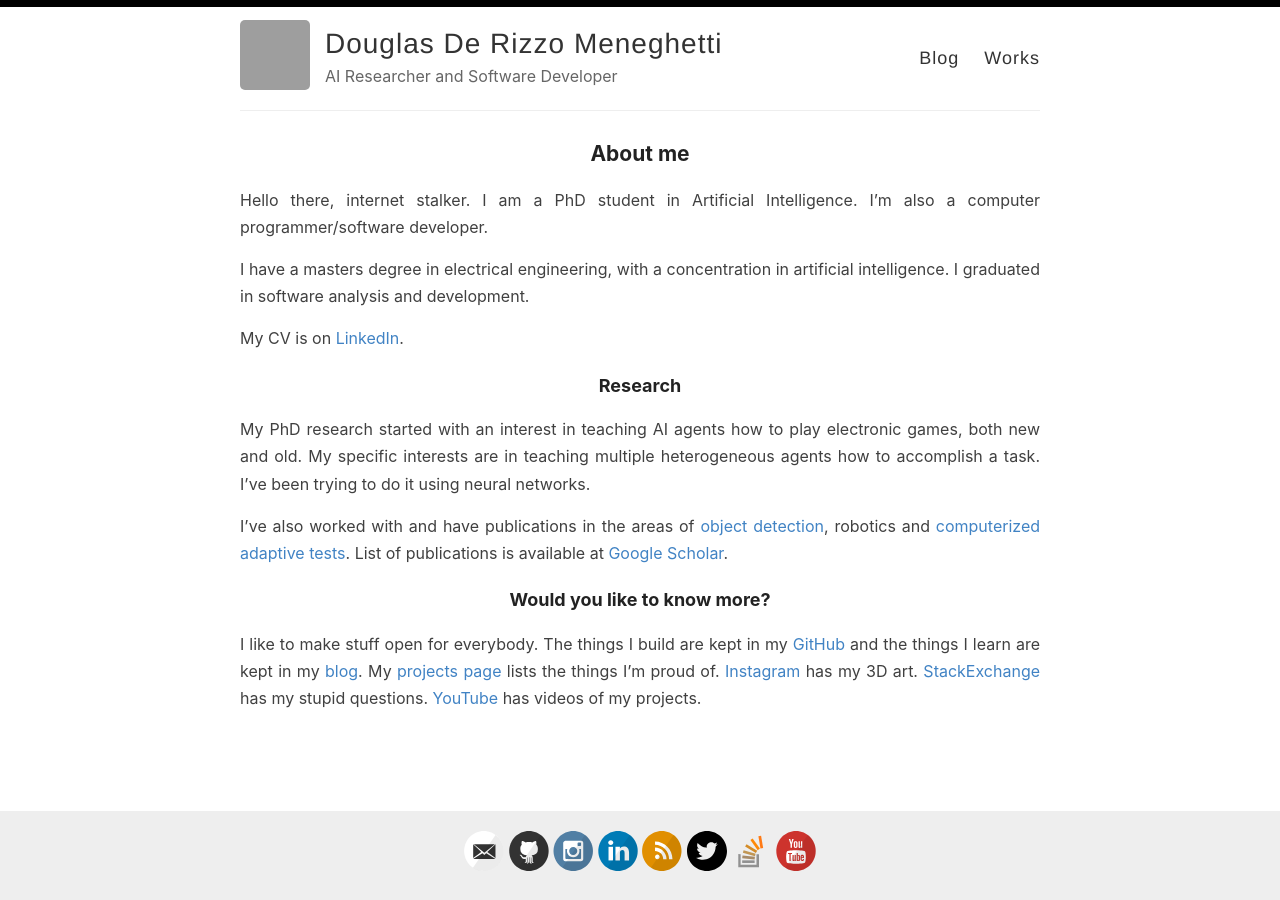
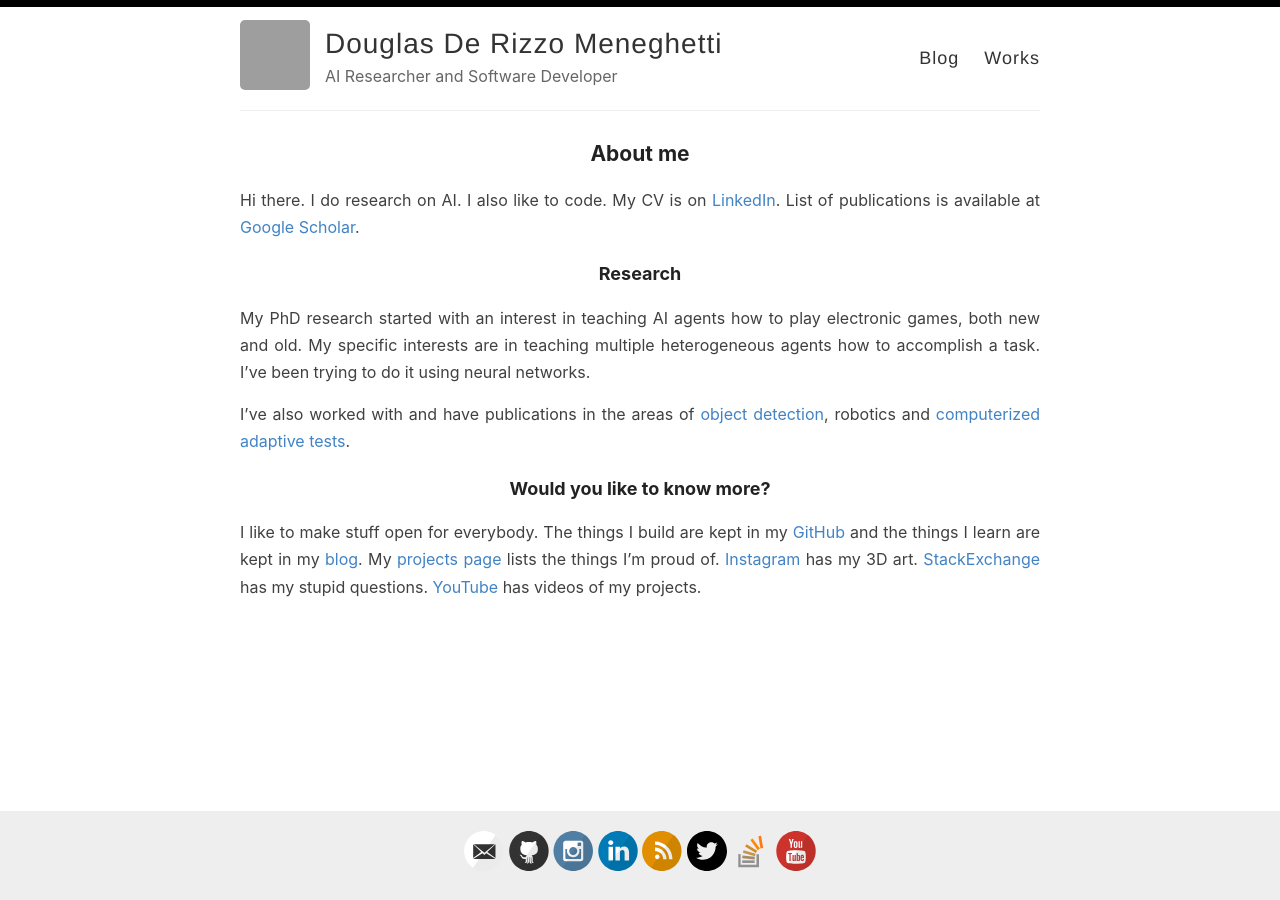
Before and after one commit to douglasrizzo/new-site, a Jekyll site: the page built from _pages/index.md, in a window 1280 px wide. Built offline with Jekyll 4.4.1, drawn with Linux system fonts in a browser that asks for light colours; grey boxes are pictures that could not be loaded.

Commit message:
simplify homepage

```diff
--- a/_pages/index.md
+++ b/_pages/index.md
@@ -6,17 +6,13 @@ permalink: /
 
 ## About me
 
-Hello there, internet stalker. I am a PhD student in Artificial Intelligence. I'm also a computer programmer/software developer.
-
-I have a masters degree in electrical engineering, with a concentration in artificial intelligence. I graduated in software analysis and development.
-
-My CV is on [LinkedIn](https://www.linkedin.com/in/douglas-de-rizzo-meneghetti-65757720).
+Hi there. I do research on AI. I also like to code. My CV is on [LinkedIn](https://www.linkedin.com/in/douglas-de-rizzo-meneghetti-65757720). List of publications is available at [Google Scholar](https://scholar.google.com/citations?user=V30JReAAAAAJ).
 
 ### Research
 
 My PhD research started with an interest in teaching AI agents how to play electronic games, both new and old. My specific interests are in teaching multiple heterogeneous agents how to accomplish a task. I've been trying to do it using neural networks.
 
-I've also worked with and have publications in the areas of [object detection](projects#object-detection-and-robotics), robotics and [computerized adaptive tests](projects#computerized-adaptive-testing). List of publications is available at [Google Scholar](https://scholar.google.com/citations?user=V30JReAAAAAJ).
+I've also worked with and have publications in the areas of [object detection](projects#object-detection-and-robotics), robotics and [computerized adaptive tests](projects#computerized-adaptive-testing).
 
 ### Would you like to know more?
 
```
